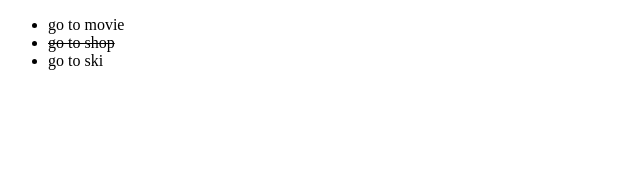
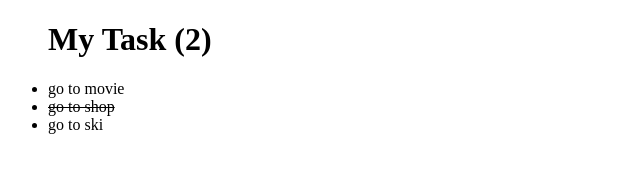
Before and after one commit to Younger-Peng/learn_vue, a website: page step2/index.html in a window 1280 px wide. Shown: the whole page, without its empty margins (0-640 px from the left). Drawn offline with nearby package versions, Linux system fonts and the light colour scheme.

Commit message:
number of underdoing

```diff
--- a/step2/index.html
+++ b/step2/index.html
@@ -18,10 +18,11 @@
     <task-app :list="tasks"></task-app>
   </div>
   <template id="task-template">
-      <ul>
-        <li v-for="task in list" :class="{complete: task.completed}" @click="toggleClass(task)">
-          {{ task.item }}
-        </li>
+    <ul>
+      <h1>My Task ({{remaining}})</h1>
+      <li v-for="task in list" :class="{complete: task.completed}" @click="toggleClass(task)">
+        {{ task.item }}
+      </li>
     </ul>
   </template>
   <script>
@@ -32,6 +33,11 @@
       methods: {
         toggleClass(task){
           task.completed = !task.completed
+        }
+      },
+      computed: {
+        remaining(){
+          return this.list.filter(item => !item.completed).length
         }
       }
     });
```
